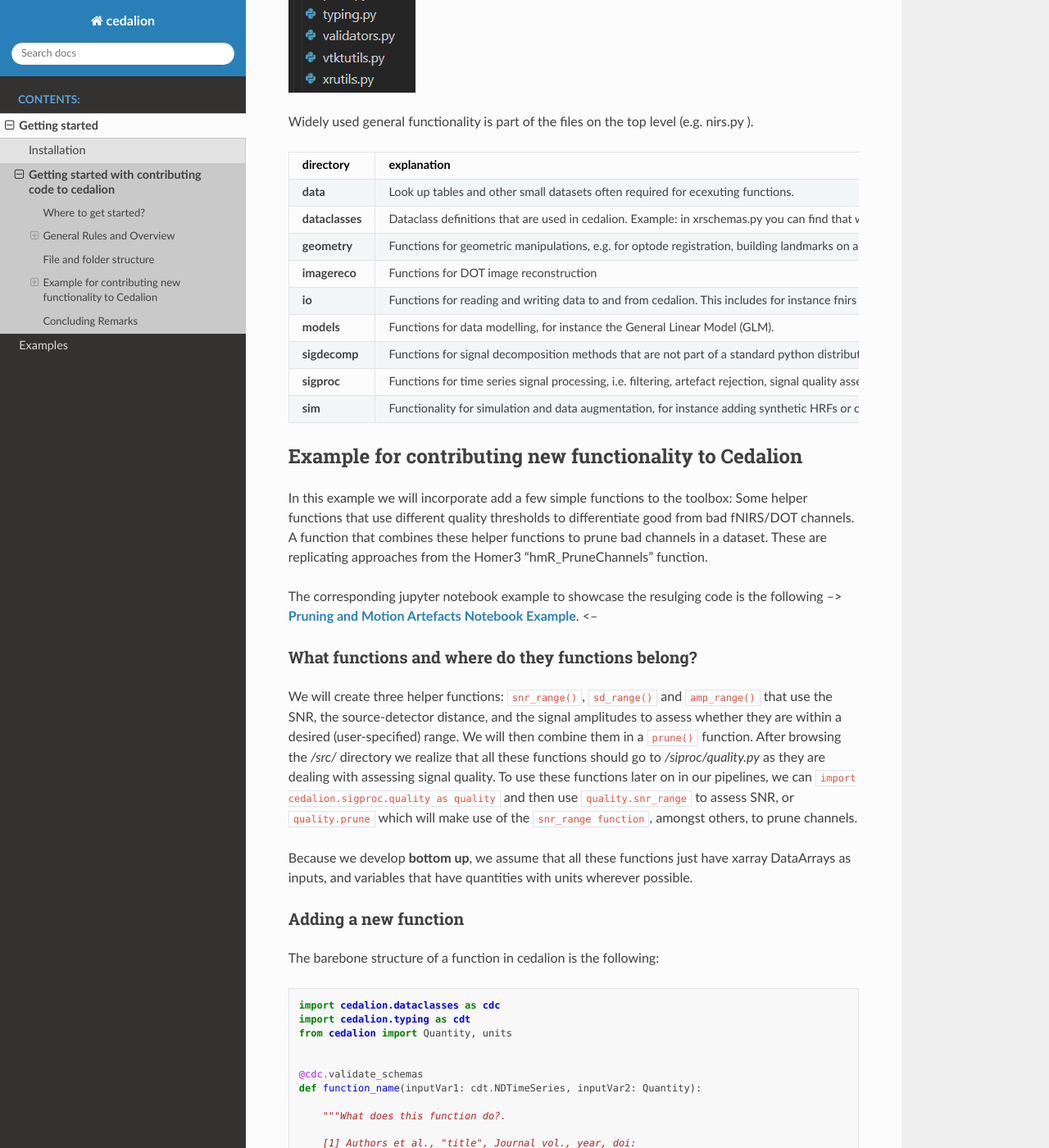
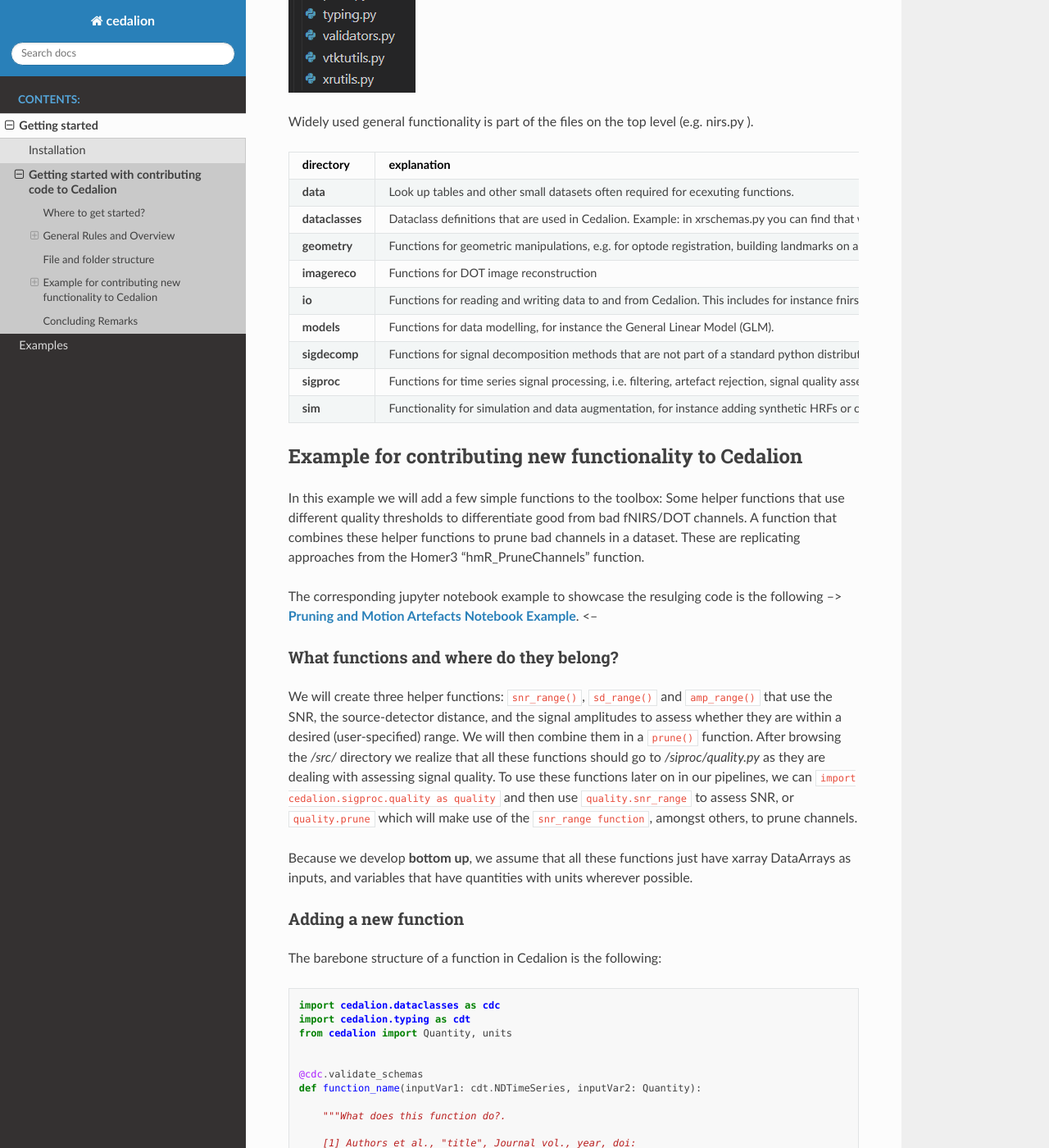
Before and after one commit to ibs-lab/cedalion, a Sphinx documentation site: the page built from docs/getting_started/contributing_code/contributing_code.md, in a window 1280 px wide and 1400 px high, scrolled down 4124 px. Shown: the whole window at 82% size. Built offline with Sphinx 7.4.7 and the Read the Docs theme 2.0.0, drawn with Linux system fonts in a browser that asks for light colours; pages that are not in the unit, such as notebooks, are missing from menus; some of the changed text lies outside the part shown.

Commit message:
fix small typos

````diff
--- a/docs/getting_started/contributing_code/contributing_code.md
+++ b/docs/getting_started/contributing_code/contributing_code.md
@@ -79,7 +79,7 @@ Please add references to the literature if you are implementing a published algo
 
 ### Where to add my code?
 
-When contributing code to Cedalion (=package), try to incorporate it into the existing file and folder structure, which also defines cedalions package and subpackages. Python files (=modules) contain functions of the same category; folders (subpackages) contain python files of the same family. Examples:
+When contributing code to Cedalion (=package), try to incorporate it into the existing file and folder structure, which also defines Cedalions package and subpackages. Python files (=modules) contain functions of the same category; folders (subpackages) contain python files of the same family. Examples:
 - Two artefact correction methods "SplineSG" and "tPCA" functions should be part of the same python file (module) "artifact.py", which contains all functions of the category "artefact correction"
 - "artifact.py" and "quality.py" belong into the folder (subpackage) "sigproc", which contains all categories(modules) that belong to the"signal processing" family
 
@@ -93,7 +93,7 @@ The Cedalion parent directory is structured into 4 sections:
 1) **doc**: documentation.
 2) **examples**: a directory with jupyter notebooks that exemplify an assembled pipeline or functionality. Should be executable in a standalone fashion and annotated to explain the code to a naive user. If you add significantly complex new functionality, you generate an example notebook here. For contributing new functions, you might want to start with a jupyter notebook, from which you then migrate matured code into functions in the source folder.
 3) **src**: the source folder that is the codebase of the toolbox. More details below.
-4) **tests**: unit tests for cedalion code, are run upon commit on github to check code consistency.
+4) **tests**: unit tests for Cedalion code, are run upon commit on github to check code consistency.
 
 The following gives a brief overview of the **src** directory structure:
 
@@ -104,10 +104,10 @@ Widely used general functionality is part of the files on the top level (e.g. ni
 | **directory** | **explanation** |
 | ----------- | ----------- |
 | **data** | Look up tables and other small datasets often required for ecexuting functions. |
-| **dataclasses** | Dataclass definitions that are used in cedalion. Example: in xrschemas.py you can find that we work with xarray objects (see more detail in the next section). For time series data these have to have at least two dimensions: "time" and "channel".  |
+| **dataclasses** | Dataclass definitions that are used in Cedalion. Example: in xrschemas.py you can find that we work with xarray objects (see more detail in the next section). For time series data these have to have at least two dimensions: "time" and "channel".  |
 | **geometry** | Functions for geometric manipulations, e.g. for optode registration, building landmarks on a 3D head, head segmentation, etc. |
 | **imagereco** | Functions for DOT image reconstruction |
-| **io** | Functions for reading and writing data to and from cedalion. This includes for instance fnirs data in snirf format, probe geometries or reading anatomies (e.g. segmentation masks). |
+| **io** | Functions for reading and writing data to and from Cedalion. This includes for instance fnirs data in snirf format, probe geometries or reading anatomies (e.g. segmentation masks). |
 | **models** | Functions for data modelling, for instance the General Linear Model (GLM).|
 | **sigdecomp** | Functions for signal decomposition methods that are not part of a standard python distribution, e.g. advanced ICA methods.|
 | **sigproc** | Functions for time series signal processing, i.e. filtering, artefact rejection, signal quality assessment.|
@@ -115,18 +115,18 @@ Widely used general functionality is part of the files on the top level (e.g. ni
 
 
 ## Example for contributing new functionality to Cedalion
-In this example we will incorporate add a few simple functions to the toolbox: Some helper functions that use different quality thresholds to differentiate good from bad fNIRS/DOT channels. A function that combines these helper functions to  prune bad channels in a dataset. These are replicating approaches from the Homer3 "hmR_PruneChannels" function.
+In this example we will add a few simple functions to the toolbox: Some helper functions that use different quality thresholds to differentiate good from bad fNIRS/DOT channels. A function that combines these helper functions to  prune bad channels in a dataset. These are replicating approaches from the Homer3 "hmR_PruneChannels" function.
 
 The corresponding jupyter notebook example to showcase the resulging code is the following --> **[Pruning and Motion Artefacts Notebook Example](https://github.com/ibs-lab/cedalion/blob/main/examples/pruning_and_motion_artifacts.ipynb)**. <--
 
-### What functions and where do they functions belong?
+### What functions and where do they belong?
 We will create three helper functions: `snr_range()`, `sd_range()` and `amp_range()` that use the SNR, the source-detector distance, and the signal amplitudes to assess whether they are within a desired (user-specified) range. We will then combine them in a `prune()` function. After browsing the */src/* directory we realize that all these functions should go to */siproc/quality.py* as they are dealing with assessing signal quality. To use these functions later on in our pipelines, we can
 `import cedalion.sigproc.quality as quality` and then use `quality.snr_range` to assess SNR, or `quality.prune` which will make use of the `snr_range function`, amongst others, to prune channels.
 
 Because we develop **bottom up**, we assume that all these functions just have xarray DataArrays as inputs, and variables that have quantities with units wherever possible.
 
 ### Adding a new function
-The barebone structure of a function in cedalion is the following:
+The barebone structure of a function in Cedalion is the following:
 
 ```
 import cedalion.dataclasses as cdc
````
Also changed, not shown: other parts of docs/getting_started/contributing_code/contributing_code.md (+3 -3 lines).
